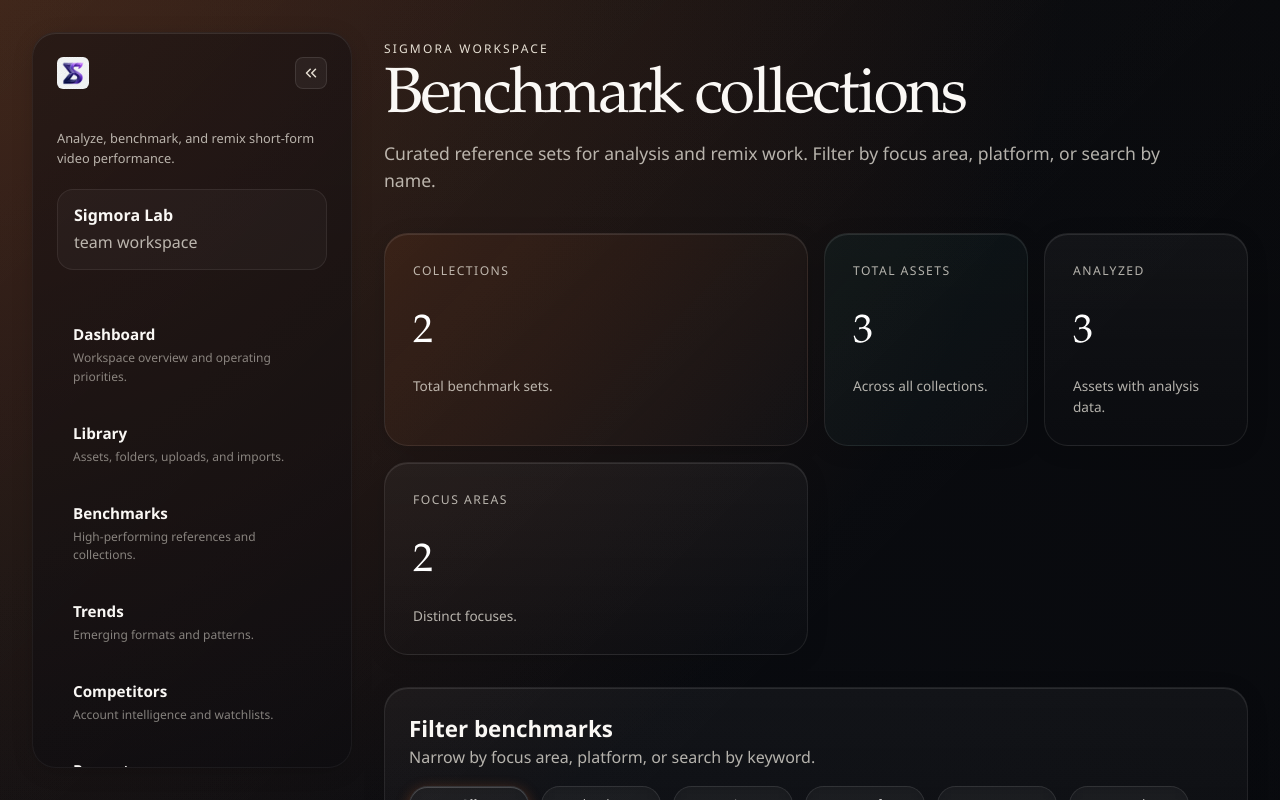
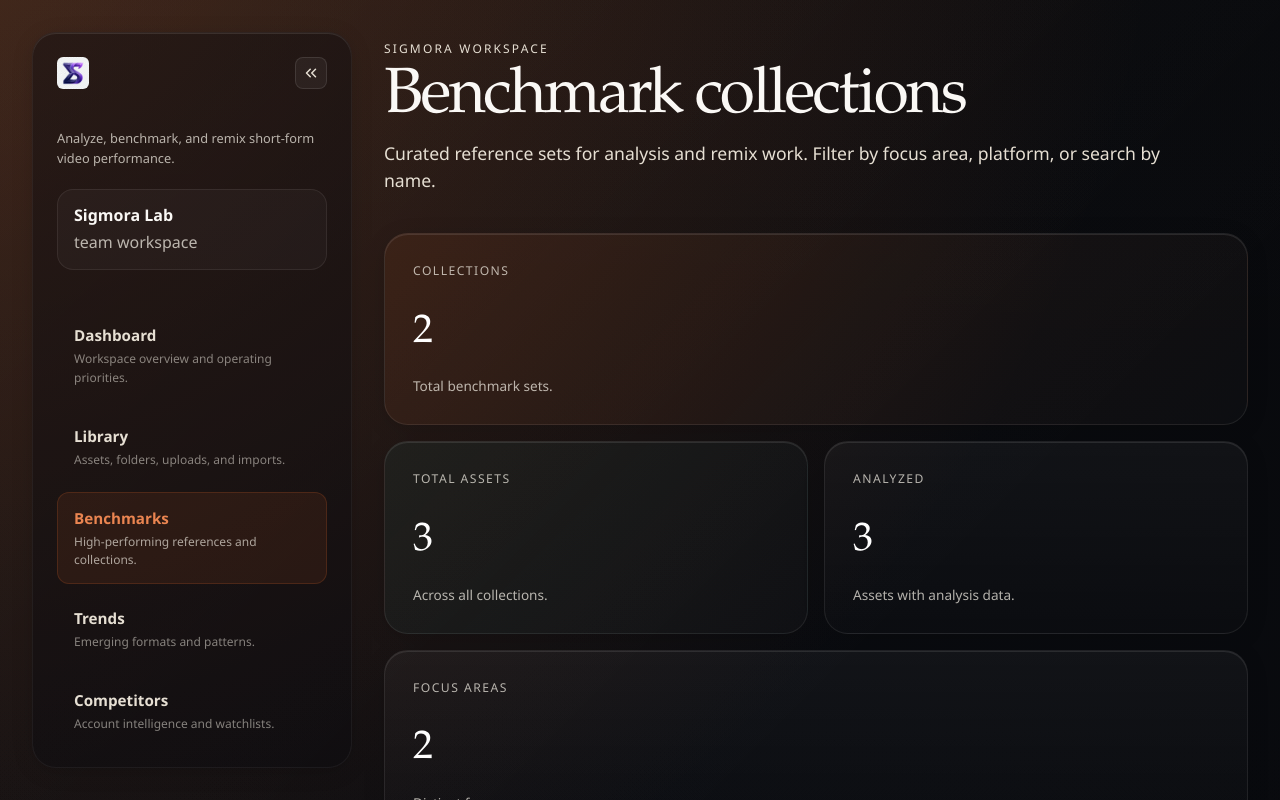
Before and after one commit to mlsniperpro/sigmora, a Next.js app: page /workspaces/sigmora-lab/benchmarks in a window 1280 px wide. Shown: the top 800 px of the page. Built offline with nearby package versions, Linux system fonts and the light colour scheme; no server answers.

Commit message:
style: fix UI inconsistencies and improve inter-page connectivity

```diff
--- a/src/app/globals.css
+++ b/src/app/globals.css
@@ -663,7 +663,7 @@
   }
 
   .metric-grid {
-    grid-template-columns: repeat(4, minmax(0, 1fr));
+    grid-template-columns: repeat(auto-fill, minmax(280px, 1fr));
   }
 
   .integration-grid {
--- a/src/app/workspaces/[workspaceSlug]/jobs/page.tsx
+++ b/src/app/workspaces/[workspaceSlug]/jobs/page.tsx
@@ -136,9 +136,17 @@ export default async function WorkspaceJobsPage({ params }: JobsParams) {
         items={analysisJobs}
         columns={[
           { key: 'type', header: 'Type', render: (job) => job.jobType },
-          { key: 'status', header: 'Status', render: (job) => job.status },
+          { key: 'status', header: 'Status', render: (job) => <span className={`status-pill status-${job.status}`}>{job.status}</span> },
           { key: 'asset', header: 'Asset', render: (job) => job.assetId },
-          { key: 'summary', header: 'Output', render: (job) => job.outputSummary },
+          {
+            key: 'summary',
+            header: 'Output',
+            render: (job) => (
+              <Link href={workspaceRemixJobPath(workspace.slug, job.id)} className="inline-link">
+                {job.outputSummary || 'View Analysis'}
+              </Link>
+            )
+          },
         ]}
       />
 
@@ -156,7 +164,7 @@ export default async function WorkspaceJobsPage({ params }: JobsParams) {
               </Link>
             ),
           },
-          { key: 'status', header: 'Status', render: (job) => job.status },
+          { key: 'status', header: 'Status', render: (job) => <span className={`status-pill status-${job.status}`}>{job.status}</span> },
           { key: 'type', header: 'Output Type', render: (job) => job.outputType },
           { key: 'benchmark', header: 'Benchmark', render: (job) => job.benchmarkCollectionId },
         ]}
--- a/src/components/app-shell.tsx
+++ b/src/components/app-shell.tsx
@@ -3,17 +3,18 @@ import type { Workspace } from '@/lib/domain';
 type AppShellProps = {
   workspace?: Workspace;
   title: string;
+  subtitle?: string;
   description: string;
   children: React.ReactNode;
 };
 
-export function AppShell({ title, description, children }: AppShellProps) {
+export function AppShell({ title, subtitle, description, children }: AppShellProps) {
   return (
     <>
       <header className="workspace-header" style={{ marginBottom: '2rem' }}>
-        <p className="eyebrow">Sigmora Workspace</p>
+        <p className="eyebrow">{subtitle || 'Sigmora Workspace'}</p>
         <h1>{title}</h1>
-        <p style={{ fontSize: '1.1rem', maxWidth: '800px' }}>{description}</p>
+        <p style={{ fontSize: '1.1rem', maxWidth: '800px', color: 'var(--color-paper-200)' }}>{description}</p>
       </header>
 
       <div style={{ display: 'grid', gap: '2rem' }}>
--- a/src/components/app-sidebar.tsx
+++ b/src/components/app-sidebar.tsx
@@ -1,6 +1,7 @@
 "use client";
 
 import { useState } from 'react';
+import { usePathname } from 'next/navigation';
 import Link from 'next/link';
 import { UserButton } from '@/components/user-button';
 import type { Workspace } from '@/lib/domain';
@@ -13,6 +14,8 @@ type AppSidebarProps = {
 
 export function AppSidebar({ workspace }: AppSidebarProps) {
     const [isCollapsed, setIsCollapsed] = useState(false);
+
+    const pathname = usePathname();
 
     return (
         <aside
@@ -76,32 +79,40 @@ export function AppSidebar({ workspace }: AppSidebarProps) {
             )}
 
             <nav className="nav-list" aria-label="Product Navigation" style={{ flex: 1, display: 'flex', flexDirection: 'column', gap: '0.5rem' }}>
-                {appNavigation.map((item) => (
+                {appNavigation.map((item) => {
+                    const fullHref = workspacePath(workspace.slug, item.href.replace('/', ''));
+                    const isActive = pathname === fullHref || pathname.startsWith(fullHref + '/');
+
+                    return (
                         <Link
                             key={item.href}
-                        href={workspacePath(workspace.slug, item.href.replace('/', ''))}
+                            href={fullHref}
                             className="nav-card"
                             style={{
                                 padding: isCollapsed ? '0.75rem' : '0.85rem 1rem',
                                 borderRadius: '0.75rem',
-                            transition: 'background 0.2s',
+                                transition: 'all 0.2s',
                                 display: 'flex',
                                 flexDirection: 'column',
                                 alignItems: isCollapsed ? 'center' : 'flex-start',
-                            textAlign: isCollapsed ? 'center' : 'left'
+                                textAlign: isCollapsed ? 'center' : 'left',
+                                background: isActive ? 'rgba(214,100,40,0.1)' : 'transparent',
+                                border: `1px solid ${isActive ? 'rgba(214,100,40,0.2)' : 'transparent'}`,
+                                color: isActive ? 'var(--color-paper-100)' : 'var(--color-paper-200)'
                             }}
                             title={isCollapsed ? item.label : ""}
                         >
                             {isCollapsed ? (
-                            <span style={{ fontSize: '1.2rem' }}>{item.label[0]}</span>
+                                <span style={{ fontSize: '1.2rem', color: isActive ? 'var(--color-accent-400)' : 'inherit' }}>{item.label[0]}</span>
                             ) : (
                                 <>
-                                <span style={{ fontSize: '0.95rem' }}>{item.label}</span>
-                                <p style={{ fontSize: '0.75rem', marginTop: '0.2rem', opacity: 0.7 }}>{item.description}</p>
+                                    <span style={{ fontSize: '0.95rem', color: isActive ? 'var(--color-accent-400)' : 'inherit' }}>{item.label}</span>
+                                    <p style={{ fontSize: '0.75rem', marginTop: '0.2rem', opacity: isActive ? 0.9 : 0.7 }}>{item.description}</p>
                                 </>
                             )}
                         </Link>
-                ))}
+                    );
+                })}
             </nav>
 
             <div className="sidebar-footer" style={{ marginTop: 'auto', paddingTop: '1rem', display: 'flex', justifyContent: 'center' }}>
--- a/src/components/metric-card.tsx
+++ b/src/components/metric-card.tsx
@@ -15,6 +15,12 @@ const getMetricColor = (label: string) => {
     'Competitors': '#fff',
     'Prompts': '#ea8551',
     'Remix jobs': '#37b5ae',
+    'Velocity': '#d66428',
+    'Momentum': '#37b5ae',
+    'Risk level': '#ea8551',
+    'Engagement': '#188a84',
+    'Originality': '#d66428',
+    'Revenue': '#37b5ae'
   };
   return map[label] || '#fff';
 };
```
Lines whose indentation alone changed are shown as unchanged.
